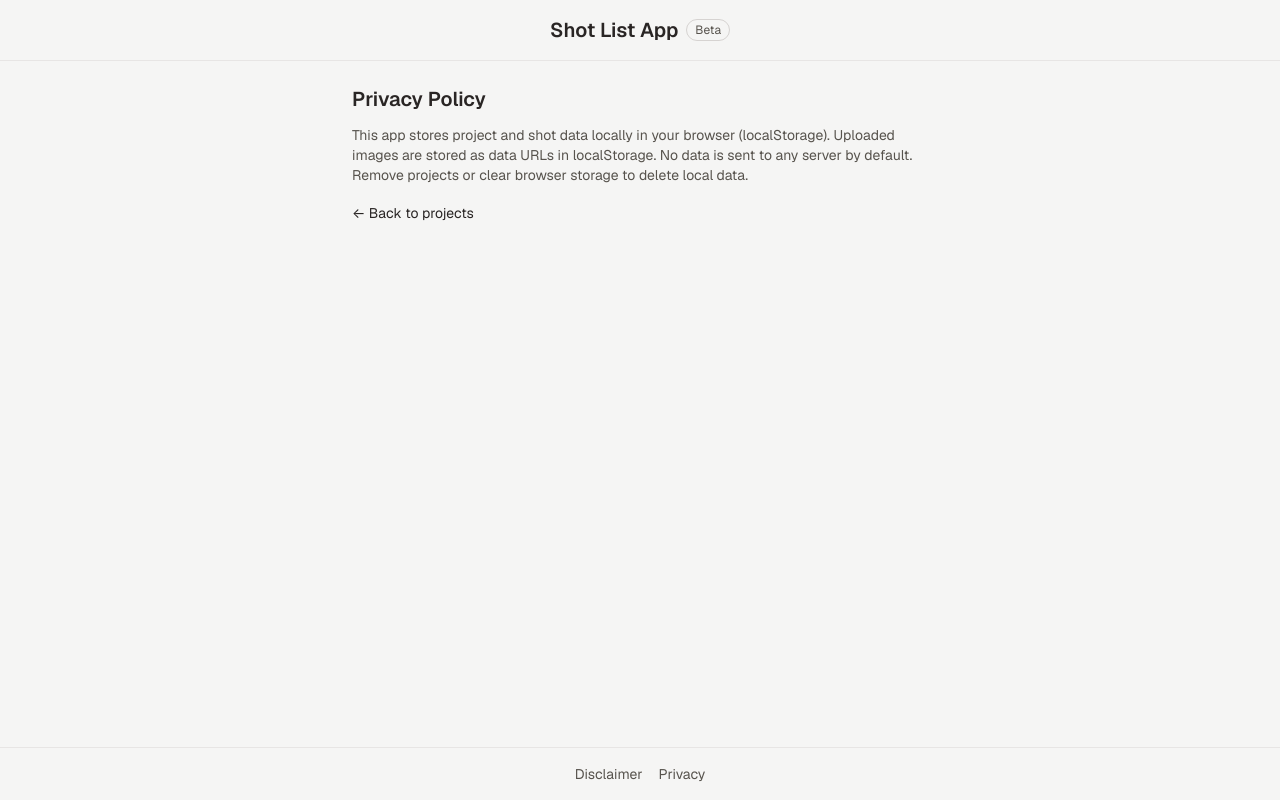
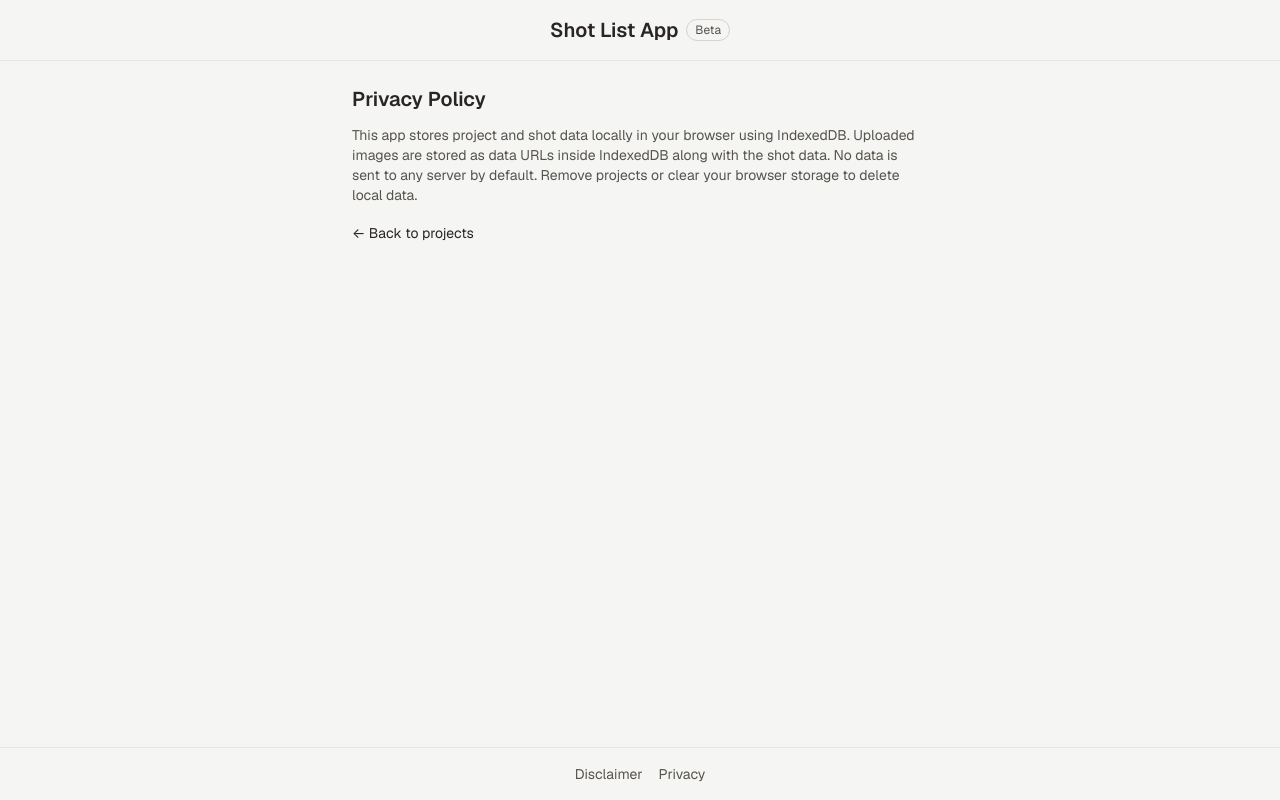
Before and after one commit to shayaankn/shot-list-app, an Angular app: page /privacy in a window 1280 px wide. Built offline with nearby package versions, Linux system fonts and the light colour scheme.

Commit message:
update privacy paragraph to reflect that data is stored in IndexedDB

```diff
--- a/src/app/privacy/privacy.ts
+++ b/src/app/privacy/privacy.ts
@@ -9,8 +9,8 @@ import { RouterLink } from '@angular/router';
     <div class="max-w-xl mx-auto">
       <h2 class="text-stone-800 text-xl font-semibold mb-3">Privacy Policy</h2>
       <p class="text-sm text-stone-600 mb-4">
-        This app stores project and shot data locally in your browser (localStorage). Uploaded images are stored as data URLs in localStorage.
-        No data is sent to any server by default. Remove projects or clear browser storage to delete local data.
+        This app stores project and shot data locally in your browser using IndexedDB. Uploaded images are stored as data URLs inside IndexedDB along with the shot data.
+        No data is sent to any server by default. Remove projects or clear your browser storage to delete local data.
       </p>
       <a routerLink="/projects" class="text-sm text-stone-800 hover:underline">← Back to projects</a>
     </div>
```
